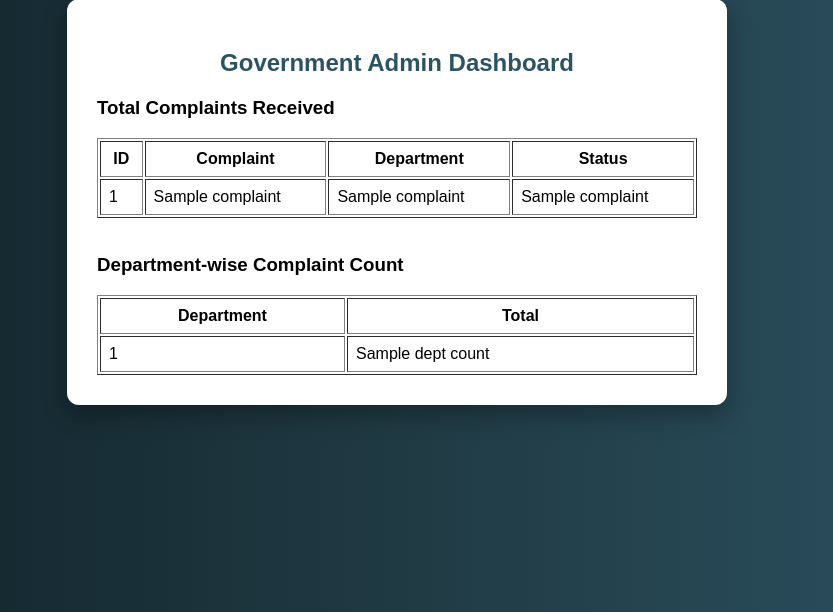
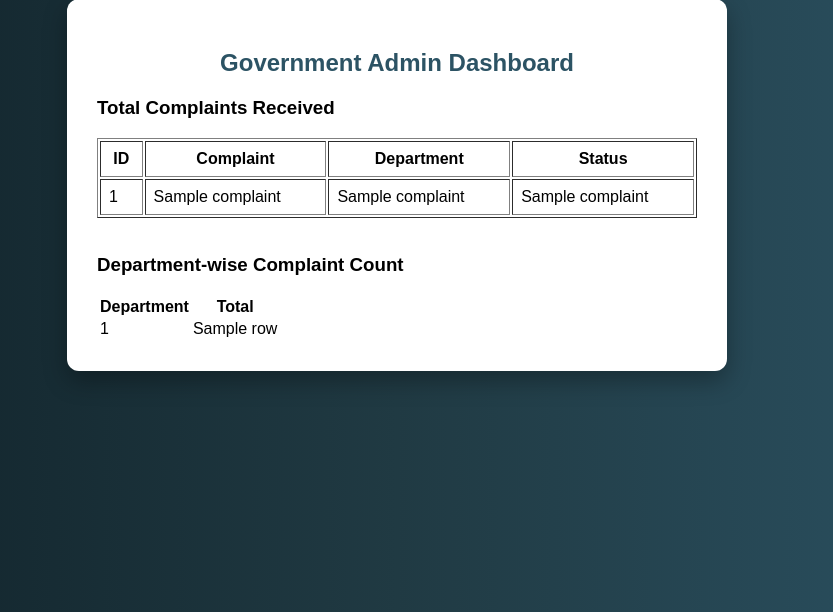
Before and after one commit to Poornima1407/ai-grievance-system, a Flask app: template templates/admin.html in a window 1280 px wide. Shown: the part 81-693 px from the top of the page, without its empty margins (243-1076 px from the left). Run offline with Flask 3, Linux system fonts and the light colour scheme; the template is opened without the code that fills it: most values are stand-ins (such as "Sample title", 1, 10 or a date in 2020); parts of the project's set-up code (start-up, migrations or seed data) failed here and were passed over.

Commit message:
Update admin.html

```diff
--- a/templates/admin.html
+++ b/templates/admin.html
@@ -33,18 +33,24 @@
 
     <h3>Department-wise Complaint Count</h3>
 
-    <table border="1" width="100%" cellpadding="8">
+{% if dept_counts %}
+<table>
     <tr>
         <th>Department</th>
         <th>Total</th>
     </tr>
 
-        {% for d in dept_count %}
+    {% for row in dept_counts %}
     <tr>
-            <td>{{ d[0] }}</td>
-            <td>{{ d[1] }}</td>
+        <td>{{ row[0] }}</td>
+        <td>{{ row[1] }}</td>
     </tr>
     {% endfor %}
+</table>
+{% else %}
+<p>No data available</p>
+{% endif %}
+
     </table>
 
 </div>
```
Lines whose indentation alone changed are shown as unchanged.
